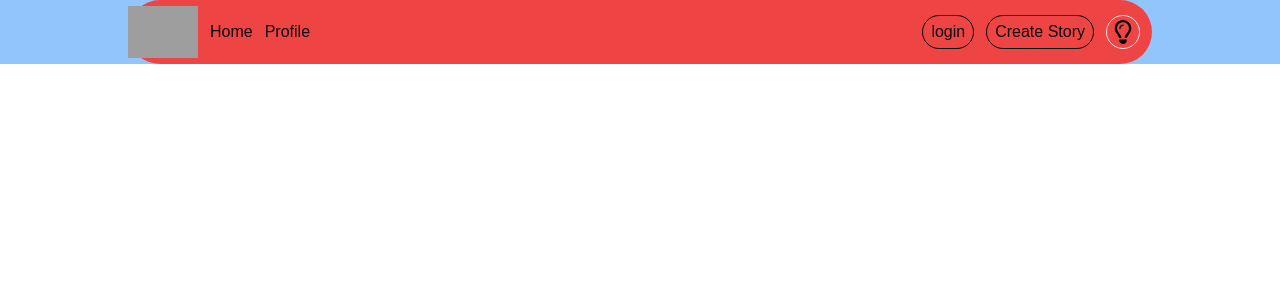
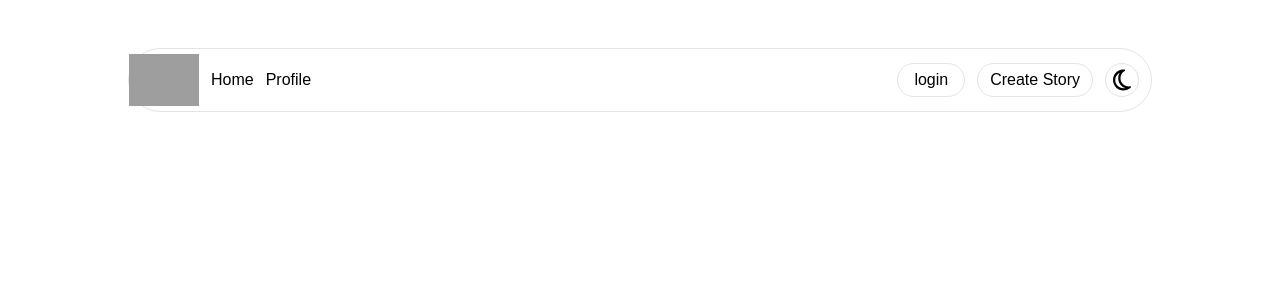
Before and after one commit to RaphaelSackey/FairytaleAi_New, a Next.js app: page / in a window 1280 px wide. Shown: the top 300 px of the page. Built offline with nearby package versions, Linux system fonts and the light colour scheme; grey boxes are pictures that could not be loaded.

Commit message:
navbar v1 done stable

```diff
--- a/app/globals.css
+++ b/app/globals.css
@@ -23,8 +23,8 @@ body {
 
 @layer base {
   :root {
-    --background: 0 0% 100%;
-    --foreground: 240 10% 3.9%;
+    /* --background: 0 0% 100%;
+    --foreground: 240 10% 3.9%; */
     --card: 0 0% 100%;
     --card-foreground: 240 10% 3.9%;
     --popover: 0 0% 100%;
--- a/app/layout.tsx
+++ b/app/layout.tsx
@@ -2,6 +2,7 @@ import type { Metadata } from "next";
 import localFont from "next/font/local";
 import { ThemeProvider } from "../contexts/theme-provider";
 import "./globals.css";
+import Navbar from "@/components/ui/navbar/navbar";
 
 const suse = localFont({
 	src: "./fonts/SUSE-Regular.ttf",
@@ -21,12 +22,13 @@ export default function RootLayout({
 		<html
 			lang='en'
 			suppressHydrationWarning>
-			<body className={`${suse} antialiased`}>
+			<body className={`${suse} antialiased mt-12 relative`}>
 				<ThemeProvider
 					attribute='class'
 					defaultTheme='system'
 					enableSystem
 					disableTransitionOnChange>
+					<Navbar />
 					{children}
 				</ThemeProvider>
 			</body>
--- a/app/page.tsx
+++ b/app/page.tsx
@@ -3,7 +3,7 @@ import Navbar from "../components/ui/navbar/navbar";
 export default function Home() {
   return (
     <div className="">
-      <Navbar />
+
     </div>
   );
 }
--- a/components/ui/modeToggler/modeToggle.tsx
+++ b/components/ui/modeToggler/modeToggle.tsx
@@ -36,7 +36,7 @@ export default function DarkModeToggle() {
 			className='rounded-full border p-1'>
 			<img
 				src={
-					!isDarkMode
+					isDarkMode
 						? "/modes_images/light.svg"
 						: "/modes_images/dark.svg"
 				}
--- a/components/ui/navbar/navbar.tsx
+++ b/components/ui/navbar/navbar.tsx
@@ -4,8 +4,8 @@ import DarkModeToggle from "../modeToggler/modeToggle";
 export default function Navbar() {
 
 	return (
-		<div className='bg-blue-300 h-16 container mx-auto'>
-			<div className='floating_nav  bg-red-500 h-full mx-[10%] rounded-full items-center flex justify-between'>
+		<div className='h-16 container mx-auto sticky top-0'>
+			<div className='floating_nav h-full mx-[10%] rounded-full items-center flex justify-between border'>
 				<div className="nav_left_wrapper flex items-center gap-3">
 					<Image
 						src='/sitelogos/logo.png'
@@ -13,13 +13,13 @@ export default function Navbar() {
 						height={50}
 						alt='site logo'
 					/>
-					<Link href={"/"}>Home</Link>
-					<Link href={"/profile"}>Profile</Link>
+					<Link href={"/"} className=" dark:hover:text-neutral-300 hover:text-neutral-500">Home</Link>
+					<Link href={"/profile"} className=" dark:hover:text-neutral-300 hover:text-neutral-500">Profile</Link>
 				</div>
 
                 <div className="nav_right_wrapper gap-3 flex mx-3">
-                    <button className="rounded-full border border-black px-2">login</button>
-                    <button className="rounded-full border border-black px-2">Create Story</button>
+                    <button className="rounded-full border px-4">login</button>
+                    <button className="rounded-full border px-3">Create Story</button>
                     <DarkModeToggle />
                 </div>
 			</div>
```
Also changed, not shown: public/modes_images/light.svg.
